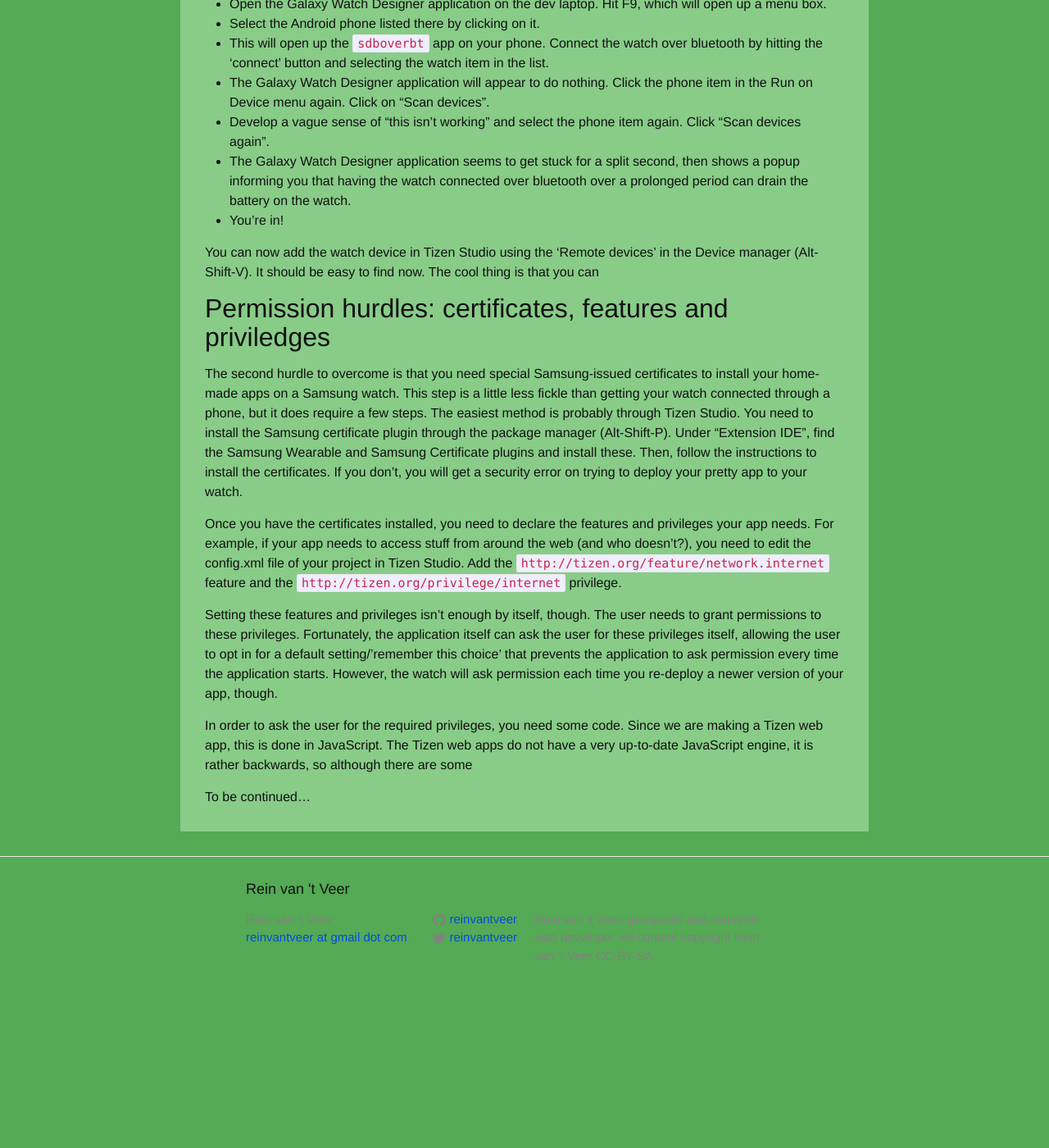
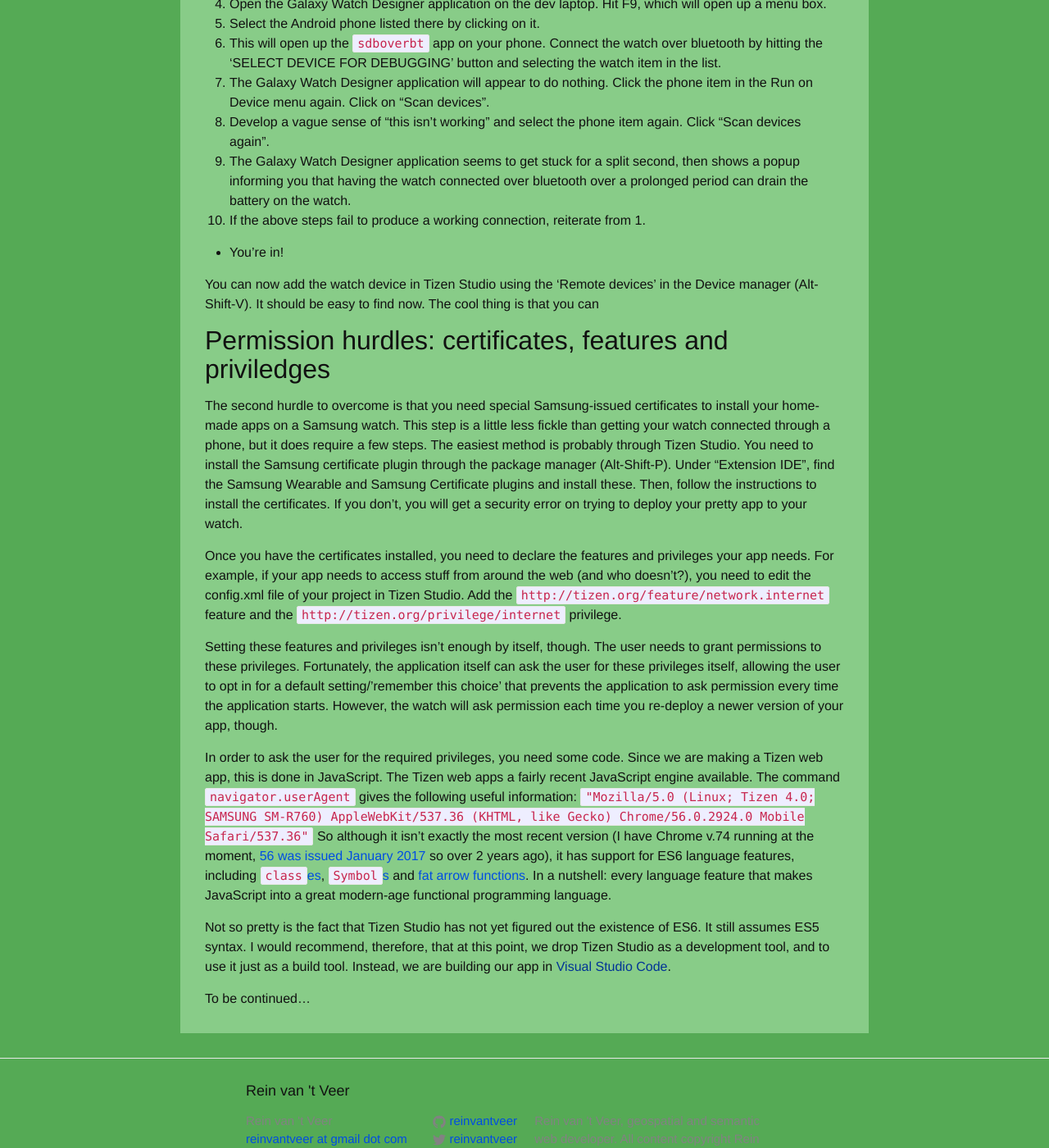
Before and after one commit to reinvantveer/reinvantveer.github.io, a Jekyll site: the page built from _posts/2019-05-05-tizen-web-apps-using-node-and-webpack.md, in a window 1280 px wide and 1400 px high, scrolled down 1380 px. Shown: the whole window at 82% size. Built offline with Jekyll 4.4.1, drawn with Linux system fonts in a browser that asks for light colours; our own code applies the rules of GitHub Pages for plain Markdown files; comment, search, counter and statistics services are not loaded; before the commit the page ends 2617 px from its top, so only the background shows below that; some of the changed text lies outside the part shown.

Commit message:
connecting corrections, ES6 compatibility.

```diff
--- a/_posts/2019-05-05-tizen-web-apps-using-node-and-webpack.md
+++ b/_posts/2019-05-05-tizen-web-apps-using-node-and-webpack.md
@@ -13,15 +13,17 @@
 
 Also, I found that connecting the watch through [Galaxy Watch Designer](https://developer.samsung.com/galaxy-watch/design/watch-designer/) was the most stable way. You click the 'Run on device' button on the top right (also reached through shortcut F9) which allows you to scan for the S3 Frontier, which will take some more patience. All in all, it's a pretty meagre development experience, but it works. That's just getting it connected, though. You'll have to persevere some more, if you have a non-WiFi watch. The workflow that seems to work in a repeatable fashion is like:
 
-- Connect the Android phone to your dev laptop. Make sure the watch is paired with the phone in use and that the phone is in developer mode.
-- Have the Samsung Wear app running
-- Reset the watch by powering down and up again
-- Open the Galaxy Watch Designer application on the dev laptop. Hit F9, which will open up a menu box.
-- Select the Android phone listed there by clicking on it.
-- This will open up the `sdboverbt` app on your phone. Connect the watch over bluetooth by hitting the 'connect' button and selecting the watch item in the list.
-- The Galaxy Watch Designer application will appear to do nothing. Click the phone item in the Run on Device menu again. Click on "Scan devices".
-- Develop a vague sense of "this isn't working" and select the phone item again. Click "Scan devices again".
-- The Galaxy Watch Designer application seems to get stuck for a split second, then shows a popup informing you that having the watch connected over bluetooth over a prolonged period can drain the battery on the watch.
+1. Connect the Android phone to your dev laptop. Make sure the watch is paired with the phone in use and that the phone is in developer mode.
+1. Have the Samsung Wear app running on your phone
+1. Reset the watch by powering down and up again
+1. Open the Galaxy Watch Designer application on the dev laptop. Hit F9, which will open up a menu box.
+1. Select the Android phone listed there by clicking on it.
+1. This will open up the `sdboverbt` app on your phone. Connect the watch over bluetooth by hitting the 'SELECT DEVICE FOR DEBUGGING' button and selecting the watch item in the list.
+1. The Galaxy Watch Designer application will appear to do nothing. Click the phone item in the Run on Device menu again. Click on "Scan devices".
+1. Develop a vague sense of "this isn't working" and select the phone item again. Click "Scan devices again".
+1. The Galaxy Watch Designer application seems to get stuck for a split second, then shows a popup informing you that having the watch connected over bluetooth over a prolonged period can drain the battery on the watch.
+1. If the above steps fail to produce a working connection, reiterate from 1.
+
 - You're in!
 
 
@@ -34,6 +36,10 @@
 
 Setting these features and privileges isn't enough by itself, though. The user needs to grant permissions to these privileges. Fortunately, the application itself can ask the user for these privileges itself, allowing the user to opt in for a default setting/'remember this choice' that prevents the application to ask permission every time the application starts. However, the watch will ask permission each time you re-deploy a newer version of your app, though.
 
-In order to ask the user for the required privileges, you need some code. Since we are making a Tizen web app, this is done in JavaScript. The Tizen web apps do not have a very up-to-date JavaScript engine, it is rather backwards, so although there are some
+In order to ask the user for the required privileges, you need some code. Since we are making a Tizen web app, this is done in JavaScript. The Tizen web apps a fairly recent JavaScript engine available. The command `navigator.userAgent` gives the following useful information:
+`"Mozilla/5.0 (Linux; Tizen 4.0; SAMSUNG SM-R760) AppleWebKit/537.36 (KHTML, like Gecko) Chrome/56.0.2924.0 Mobile Safari/537.36"`
+So although it isn't exactly the most recent version (I have Chrome v.74 running at the moment, [56 was issued January 2017](https://developers.google.com/web/updates/2017/01/nic56) so over 2 years ago), it has support for ES6 language features, including [`class`es](https://developer.mozilla.org/en-US/docs/Web/JavaScript/Reference/Classes), [`Symbol`s](https://developer.mozilla.org/en-US/docs/Web/JavaScript/Reference/Global_Objects/Symbol) and [fat arrow functions](https://developer.mozilla.org/en-US/docs/Web/JavaScript/Reference/Functions/Arrow_functions). In a nutshell: every language feature that makes JavaScript into a great modern-age functional programming language.
+
+Not so pretty is the fact that Tizen Studio has not yet figured out the existence of ES6. It still assumes ES5 syntax. I would recommend, therefore, that at this point, we drop Tizen Studio as a development tool, and to use it just as a build tool. Instead, we are building our app in [Visual Studio Code]().
 
 To be continued...
```
